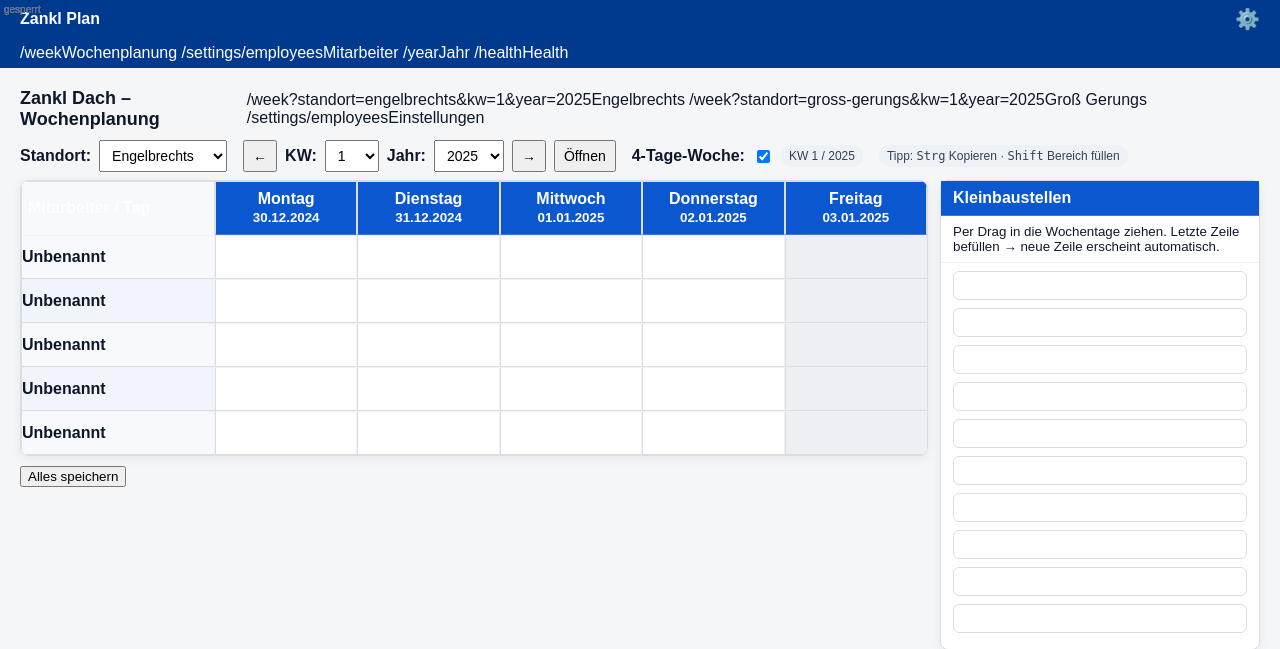
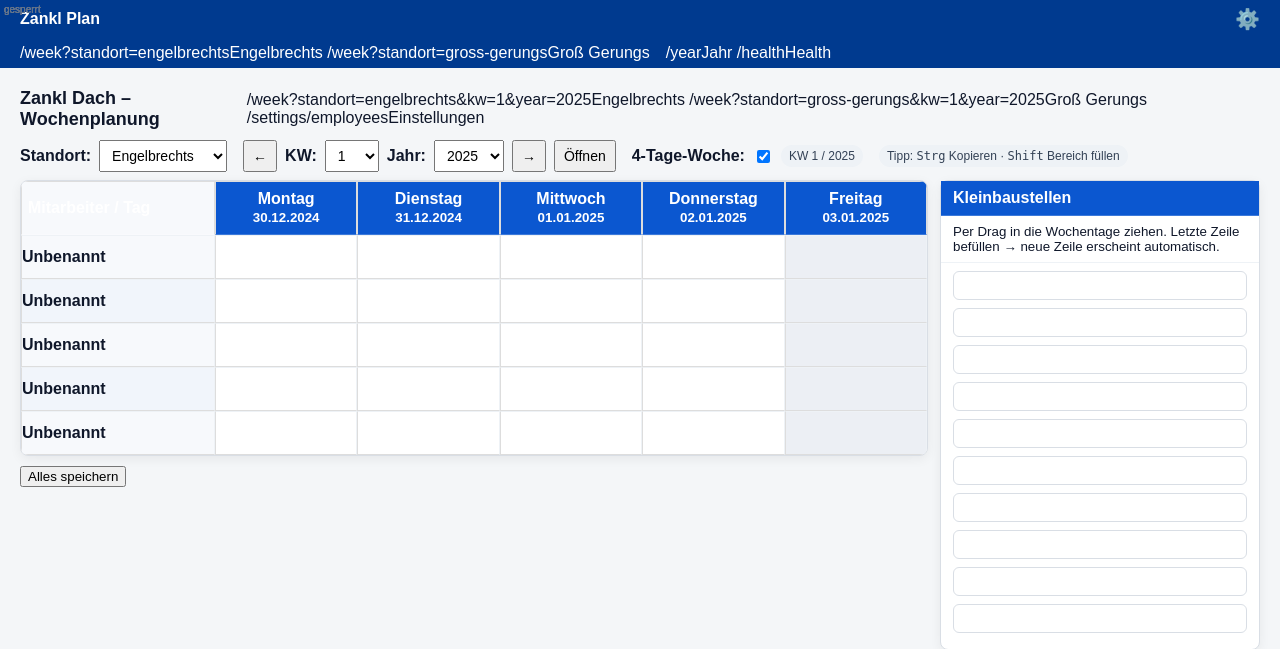
Before and after one commit to zankldach/zankl-plan, a FastAPI app: page / in a window 1280 px wide. Shown: the top 649 px of the page. Run offline with FastAPI, Linux system fonts and the light colour scheme; data comes from the database, SQL or seed files in the repository; data that the repository does not hold is empty.

Commit message:
Update base.html

```diff
--- a/templates/base.html
+++ b/templates/base.html
@@ -49,9 +49,11 @@
     <div id="settingsGear" title="Einstellungen" role="button" tabindex="0" aria-label="Einstellungen öffnen">⚙️</div>
   </header>
 
+  <!-- Fixe Navigationsleiste -->
   <nav class="site" role="navigation" aria-label="Hauptnavigation">
-    /weekWochenplanung</a>
-    /settings/employeesMitarbeiter</a>
+    /week?standort=engelbrechtsEngelbrechts</a>
+    /week?standort=gross-gerungsGroß Gerungs</a>
+    <aettings/employeesEinstellungen</a>
     /yearJahr</a>
     /healthHealth</a>
   </nav>
@@ -79,4 +81,3 @@
   {% block scripts %}{% endblock %}
 </body>
 </html>
-``
```
